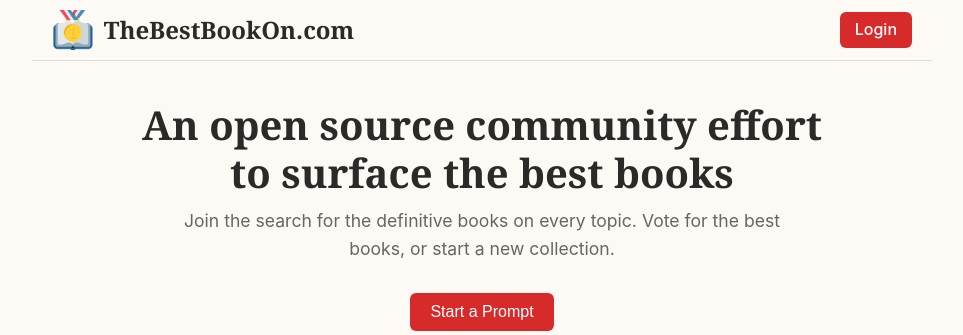
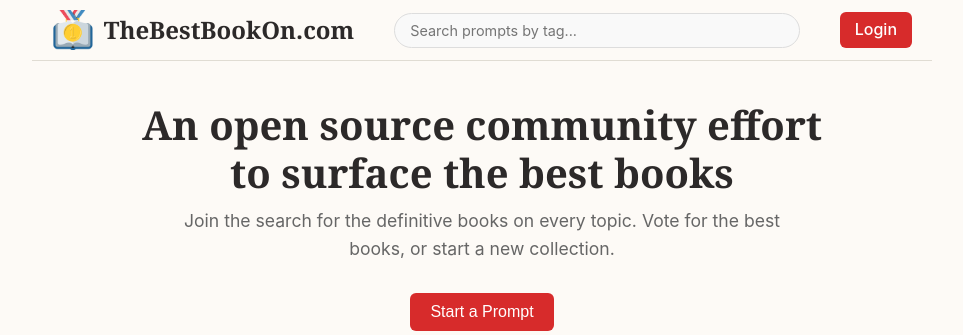
Before and after one commit to shoaib-inamdar/TheBestBookOn.com, a FastAPI app: page / in a window 1280 px wide. Shown: the top 335 px of the page, without its empty margins (158-1121 px from the left). Run offline with FastAPI, Linux system fonts and the light colour scheme.

Commit message:
UI: Add search bar to header

```diff
--- a/templates/base.html
+++ b/templates/base.html
@@ -18,6 +18,14 @@
             <img src="/static/logo.png" alt="Logo" style="height: 40px; width: auto;">
             TheBestBookOn.com
         </a>
+
+        <div style="flex-grow: 1; margin: 0 40px;">
+            <form action="/" method="get">
+                <input type="text" name="q" placeholder="Search prompts by tag..."
+                    value="{{ request.query_params.get('q', '') }}"
+                    style="width: 100%; padding: 8px 15px; border-radius: 20px; border: 1px solid #ddd; background: #f9f9f9; font-size: 0.9rem;">
+            </form>
+        </div>
         <div style="display: flex; gap: 15px; align-items: center;">
             {% if user %}
             <span>Hello, <strong>{{ user }}</strong></span>
```
